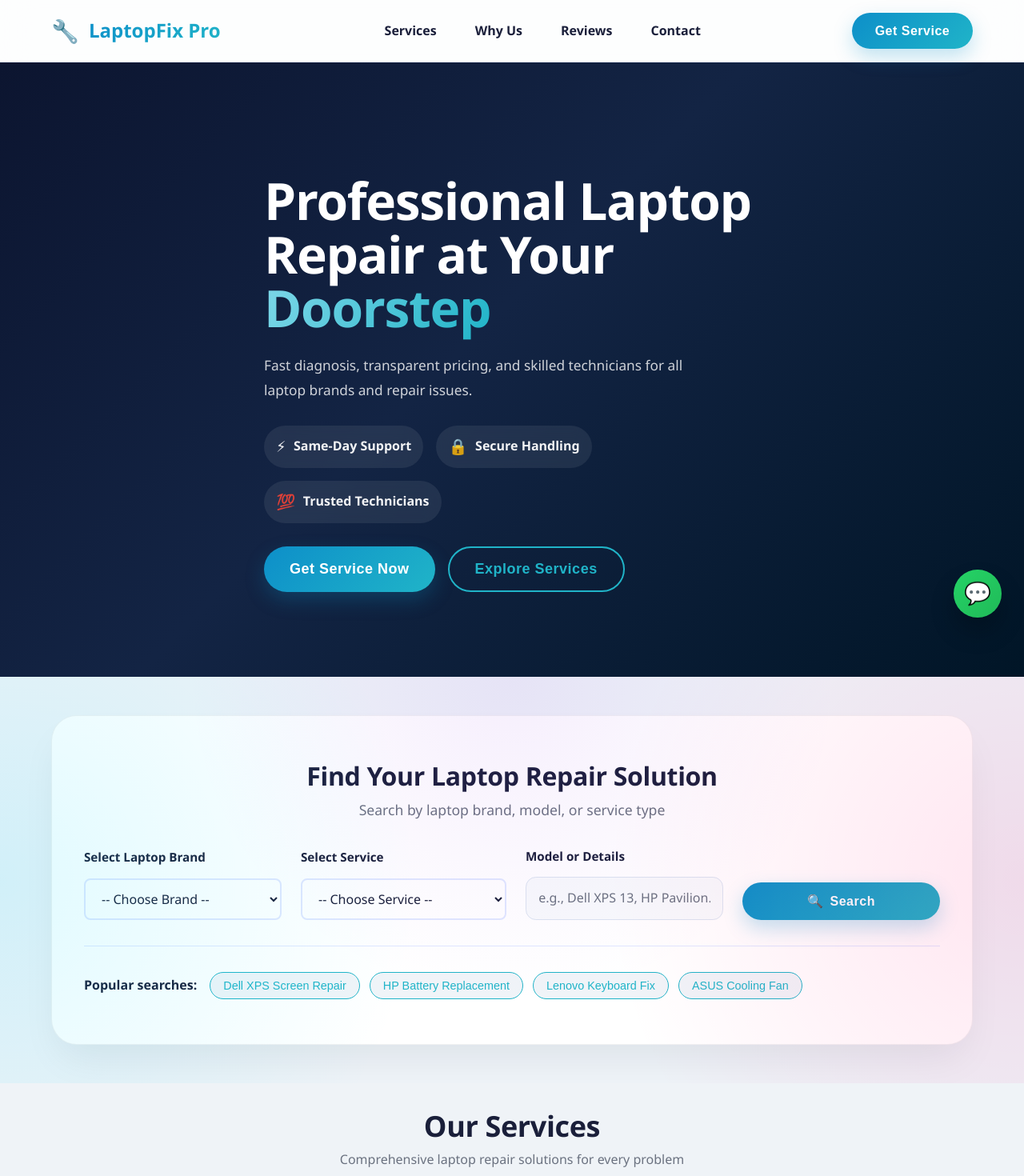
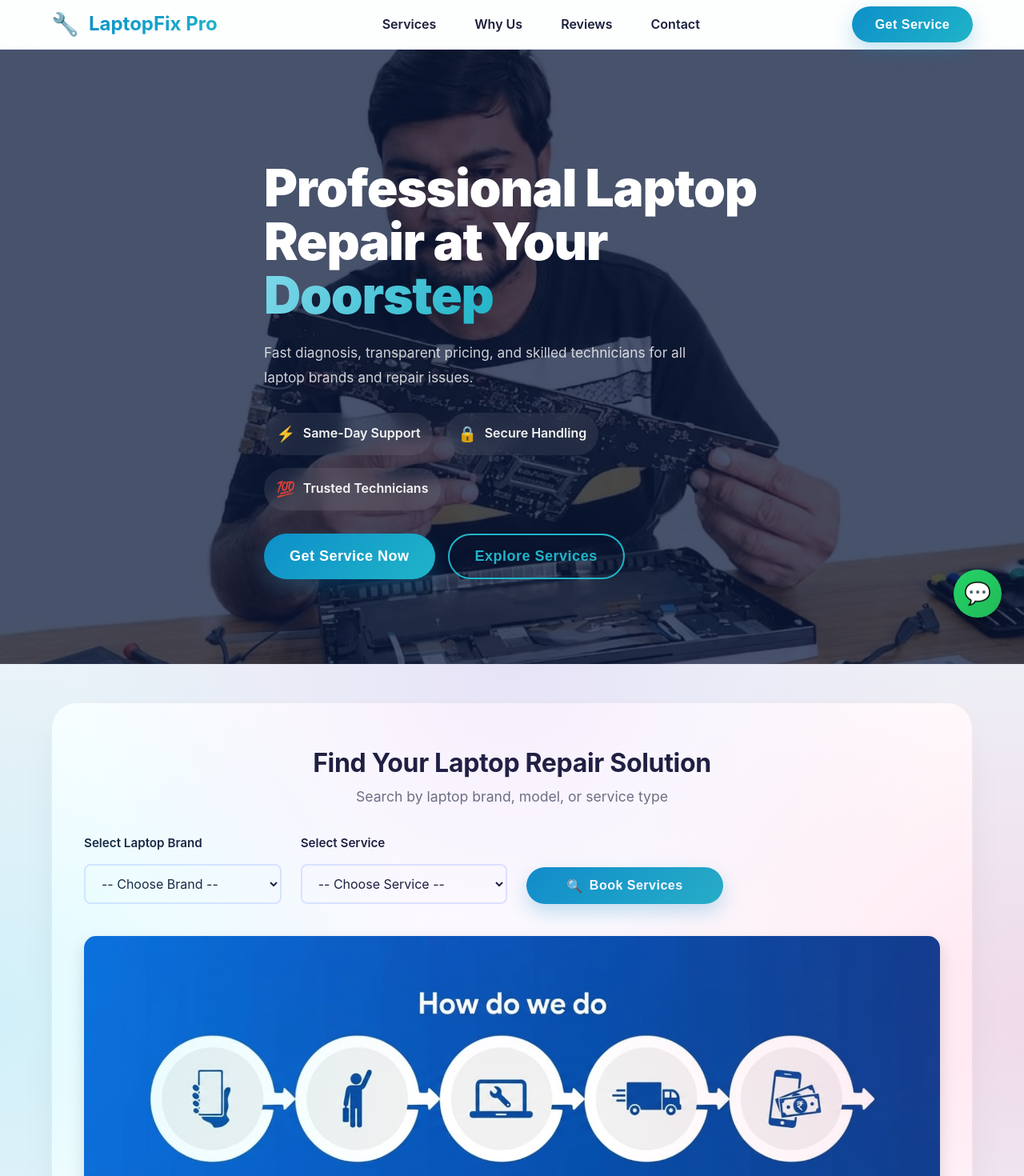
Before and after one commit to pasupuletivenkatababu/LaptopRepairDoorStepService, a React (Vite) app: page / in a window 1280 px wide. Shown: the top 1470 px of the page at 80% size. Built offline with nearby package versions, Linux system fonts and the light colour scheme.

Commit message:
updated components

```diff
--- a/src/App.css
+++ b/src/App.css
@@ -42,7 +42,7 @@ html {
 }
 
 body {
-  font-family: 'Segoe UI', Tahoma, Geneva, Verdana, sans-serif;
+  font-family: 'Inter';
   background: #eef3f8;
   color: var(--text-dark);
   line-height: 1.6;
--- a/src/Hero.css
+++ b/src/Hero.css
@@ -338,3 +338,20 @@
     font-size: 2rem;
   }
 }
+
+.hero {
+    background: linear-gradient(
+        rgba(10, 24, 58, 0.75),
+        rgba(10, 24, 58, 0.75)
+    ),
+    url("./assets/kishu.jpeg");
+
+    background-size: cover;
+    background-position: center;
+    background-repeat: no-repeat;
+
+    min-height: 100vh;
+
+    display: flex;
+    align-items: center;
+}
--- a/src/Navbar.css
+++ b/src/Navbar.css
@@ -3,7 +3,7 @@
   top: 0;
   background: rgba(255, 255, 255, 0.85);
   backdrop-filter: blur(20px);
-  padding: 1rem 0;
+  padding: 0.5rem 0;
   z-index: 1000;
   box-shadow: none;
   transition: all 0.3s ease;
--- a/src/Searchbar.css
+++ b/src/Searchbar.css
@@ -310,3 +310,17 @@
     min-width: calc(50% - 0.35rem);
   }
 }
+.repair-flow {
+    width: 100%;
+    margin: 40px 0;
+    display: flex;
+    justify-content: center;
+}
+
+.repair-flow img {
+    width: 100%;
+    max-width: 1100px;
+    border-radius: 15px;
+    object-fit: cover;
+    box-shadow: 0 8px 20px rgba(0,0,0,0.15);
+}
--- a/src/components/Hero.jsx
+++ b/src/components/Hero.jsx
@@ -1,5 +1,6 @@
 import React from 'react';
 import '../Hero.css';
+import HeroImage from '../assets/kishu.jpeg';
 
 const Hero = () => {
   const scrollToSection = (id) => {
--- a/src/components/SearchBar.jsx
+++ b/src/components/SearchBar.jsx
@@ -1,5 +1,6 @@
 import React, { useState } from 'react';
 import "../Searchbar.css";
+import FlowImage from "../assets/flow.jpeg";
 
 const SearchBar = () => {
   const [searchTerm, setSearchTerm] = useState('');
@@ -122,77 +123,18 @@ const SearchBar = () => {
                 </select>
               </div>
 
-              <div className="form-group">
-                <label htmlFor="search">Model or Details</label>
-                <input
-                  id="search"
-                  type="text"
-                  placeholder="e.g., Dell XPS 13, HP Pavilion..."
-                  value={searchTerm}
-                  onChange={(e) => setSearchTerm(e.target.value)}
-                  className="form-control"
-                />
-              </div>
+
 
               <div className="form-group">
                 <button type="submit" className="btn btn-primary search-btn">
-                  <span>🔍</span> Search
+                  <span>🔍</span> Book Services
                 </button>
               </div>
             </div>
           </form>
 
-          {hasSearched && (
-            <div className="search-results">
-              <div className="results-header">
-                <h3>
-                  {searchResults.length > 0 ? 'Recommended Repair Solutions' : 'No matching repair solution found'}
-                </h3>
-                <p>
-                  {selectedBrand || selectedService || searchTerm
-                    ? `Showing matches for ${selectedBrand || 'any brand'} • ${selectedService || 'any service'} • ${searchTerm || 'all models'}`
-                    : 'Showing popular repair options'}
-                </p>
-              </div>
-
-              {searchResults.length > 0 ? (
-                <div className="result-list">
-                  {searchResults.map((solution) => (
-                    <div key={solution.id} className="result-card">
-                      <h4>{solution.brand} {solution.model}</h4>
-                      <p className="result-service">{solution.service}</p>
-                      <p>{solution.details}</p>
-                      <div className="result-meta">
-                        <span className="result-pill">Turnaround: {solution.turnaround}</span>
-                        <span className="result-pill">Expert support</span>
-                      </div>
-                    </div>
-                  ))}
-                </div>
-              ) : (
-                <div className="no-results">
-                  <p>Try a different brand, service, or model name to see nearby repair options.</p>
-                </div>
-              )}
-            </div>
-          )}
-
-          <div className="popular-searches">
-            <span className="label">Popular searches:</span>
-            <div className="search-tags">
-              <button className="tag" onClick={() => handleQuickSearch('Dell', 'Screen Replacement', 'XPS 13')}>
-                Dell XPS Screen Repair
-              </button>
-              <button className="tag" onClick={() => handleQuickSearch('HP', 'Battery Replacement', 'Pavilion 15')}>
-                HP Battery Replacement
-              </button>
-              <button className="tag" onClick={() => handleQuickSearch('Lenovo', 'Hardware Repair', 'ThinkPad T14')}>
-                Lenovo Keyboard Fix
-              </button>
-              <button className="tag" onClick={() => handleQuickSearch('ASUS', 'Cleaning & Maintenance', 'ROG Zephyrus')}>
-                ASUS Cooling Fan
-              </button>
-            </div>
+          <div className="repair-flow">
+            <img src={FlowImage} alt="Laptop Repair Process" />
           </div>
         </div>
       </div>
```
Also changed, not shown: src/assets/flow.jpeg (added), src/assets/kishu.jpeg (added).
